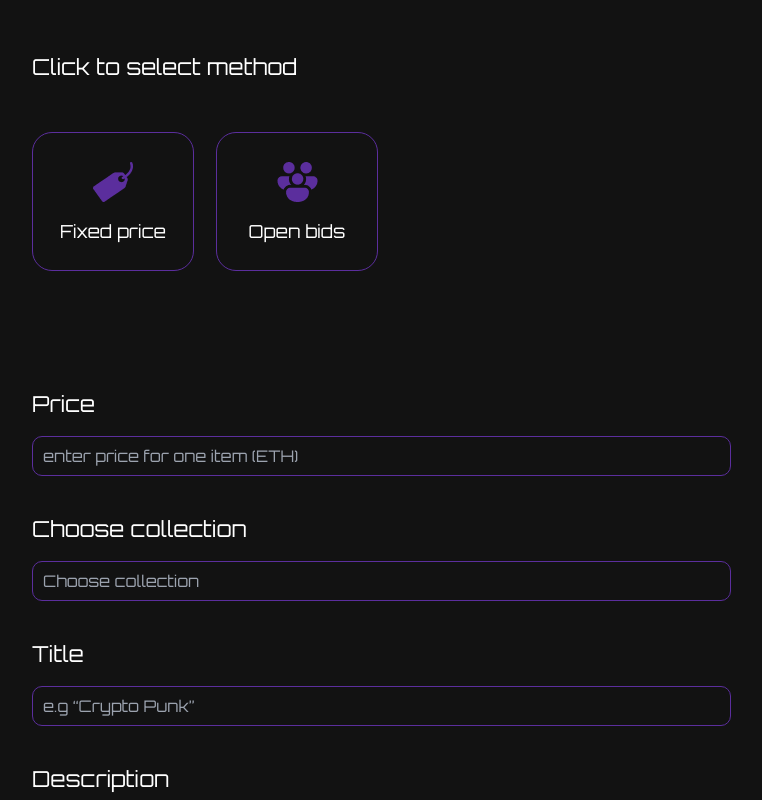
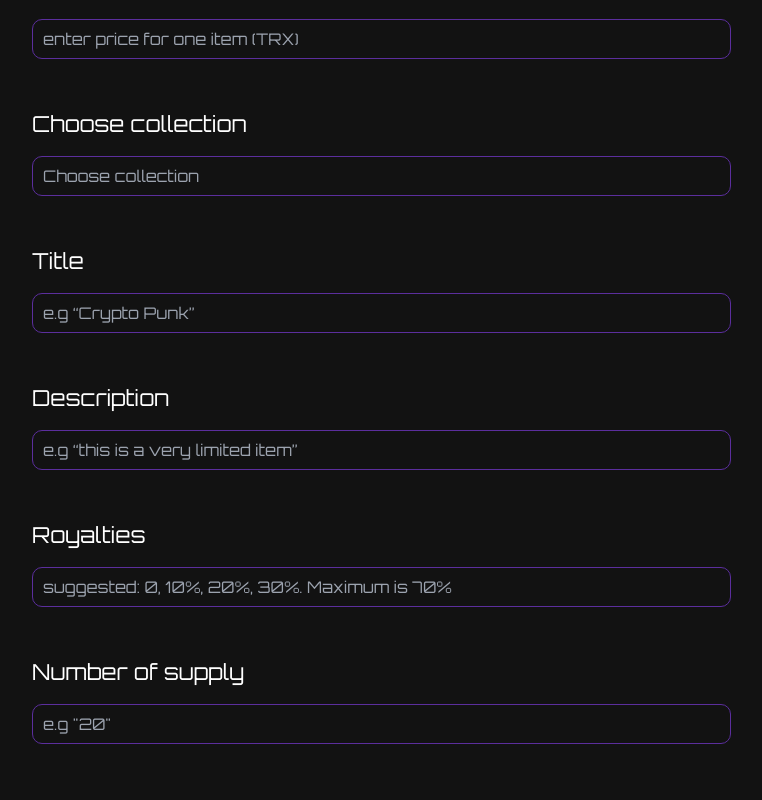
Before and after one commit to CoreX-Labs/CapitolLion, a React (Create React App) app in the folder CapitolLion_Marketplace/frontend/capitol-lion/: page /create/create-multiple in a window 1280 px wide. Shown: the part 1320-2120 px from the top of the page, without its empty margins (258-1020 px from the left). Built offline with nearby package versions, Linux system fonts and the light colour scheme.

Commit message:
Made the create-multiple page, added validatio and Installed React-hot-toast to handle toast notifications

```diff
--- a/CapitolLion_Marketplace/frontend/capitol-lion/package.json
+++ b/CapitolLion_Marketplace/frontend/capitol-lion/package.json
@@ -12,6 +12,7 @@
     "react": "^18.2.0",
     "react-dom": "^18.2.0",
     "react-hook-form": "^7.38.0",
+    "react-hot-toast": "^2.4.0",
     "react-reveal": "^1.2.2",
     "react-router-dom": "^6.4.2",
     "react-scripts": "5.0.1",
--- a/CapitolLion_Marketplace/frontend/capitol-lion/src/App.js
+++ b/CapitolLion_Marketplace/frontend/capitol-lion/src/App.js
@@ -17,9 +17,9 @@ function App() {
 			<Routes>
 				<Route path='/' element={<Home />} />
 				<Route path='/create' element={<Create />}>
-          <Route path="create-single" element={<CreateSingle />} />
-          <Route path="create-multiple" element={<CreateMultiple />} />
-        </Route>
+					<Route path="create-single" element={<CreateSingle />} />
+					<Route path="create-multiple" element={<CreateMultiple />} />
+				</Route>
 				<Route path='/marketplace' element={<Marketplace />} />
 				<Route path='/launchpad' element={<Launchpad />} />
 				<Route path='/musicDAO' element={<MusicDAO />} />
--- a/CapitolLion_Marketplace/frontend/capitol-lion/src/pages/create/Create.jsx
+++ b/CapitolLion_Marketplace/frontend/capitol-lion/src/pages/create/Create.jsx
@@ -85,6 +85,7 @@ const MultipleCard = styled.div`
 	border: 1px solid #5B2E9D;
 	border-radius: 20px;
 	cursor: pointer;
+	margin-bottom: 30px;
 	&:hover {
 		box-shadow: #5B2E9D 0px 0px 26px 5px;
 		transition: 500ms ease-in-out;
--- a/CapitolLion_Marketplace/frontend/capitol-lion/src/pages/create/CreateMultiple.jsx
+++ b/CapitolLion_Marketplace/frontend/capitol-lion/src/pages/create/CreateMultiple.jsx
@@ -1,109 +1,172 @@
 import React from 'react';
-import styled from "styled-components";
+import styled from 'styled-components';
+import { useForm } from 'react-hook-form';
+import * as yup from "yup";
+import { yupResolver } from "@hookform/resolvers/yup";
+import toast, { Toaster } from 'react-hot-toast';
+
+const notify = () => toast('Successfully created NFT.', {
+	duration: 5000,
+	position: 'top-right',
+
+	// Styling
+	style: {
+		border: '1px solid #5b2e9d',
+		borderRadius: '20px',
+		padding: '16px',
+		color: '#ffffff',
+		background: '#121212',
+		boxShadow: '1px 1px 29px 3px rgba(91, 46, 157, 0.3), inset 0px 4px 50px rgba(0, 0, 0, 0.8)',
+		fontSize: '18px',
+		fontFamily: 'orbitron-light',
+		marginTop: '60px'
+	},
+	className: '',
+
+	// Custom Icon
+	icon: '👏',
+
+	// Aria
+	ariaProps: {
+		role: 'status',
+		'aria-live': 'polite',
+	},
+});
 
 const CreateMultiple = () => {
-    const details = [
-        {
-            id: 1,
-            tag: "/price.png",
-            text: "Fixed price"
-        },
-        {
-            id: 2,
-            tag: "/bids.png",
-            text: "Open bids"
-        }
-    ]
+    const schema = yup.object().shape({
+        metadata: yup.mixed().required("Please provide a file"),
+        price: yup.number().positive().integer().min(1).required("Please Enter a price for your NFT"),
+        collection: yup.string().required("Please enter a collection for your NFT"),
+        title: yup.string().required("Give your NFT a name"),
+        description: yup.string().required("Add a description for your NFT"),
+        royalties: yup.number().positive().integer().min(0).max(70).required("Please Enter a price for your NFT"),
+        numberofsupply: yup.number().positive().integer().min(1).required("Please Enter number of supplies"),
+    });
+
+    const { register, handleSubmit, formState: {errors} } = useForm({
+        resolver: yupResolver(schema)
+    });
+
+	const onFormSubmit = (data) => {
+		console.log(data);
+	};
+
 	return (
 		<React.Fragment>
-        <div className="flex items-center justify-center pb-[100px]">
+			<div className='flex items-center justify-center pb-[100px]'>
 				<div>
-                <div className="">
-                    <div className="pb-[32px]">
-                        <h1 className="orbitron-light font-[600] text-[24px] leading-[30px]">Upload file</h1>
+				<Toaster />
+					<div className=''>
+						<div className='pb-[32px]'>
+							<h1 className='orbitron-light font-[600] text-[24px] leading-[30px]'>Upload file</h1>
 						</div>
+                        <form onSubmit={handleSubmit(onFormSubmit)}>
 						<InputSection>
 							<div>
-                            <h1 className="text-center orbitron-light font-[400] text-[22px] leading-[28px] pt-[39px]">PNG, JPG, GIF WEBP or MP4. Max 200MB</h1>
-                            <div className="flex items-center justify-center pt-[24px]">
-                                <input type="file" />
+								<h1 className='text-center orbitron-light font-[400] text-[22px] leading-[28px] pt-[39px]'>
+									PNG, JPG, GIF WEBP or MP4. Max 200MB
+								</h1>
+								<div className='flex items-center justify-center pt-[24px]'>
+									<input type='file' name='picture' {...register("metadata")} />
+                                    <p className="text-red-700 orbitron-light text-[17px] pt-[12px]">{errors.metadata?.message}</p>
 								</div>
 							</div>
 						</InputSection>
-                    <div className="pb-[80px]">
-                        <h1 className="orbitron-light font-[400] text-[22px] leading-[28px] pt-[39px] pb-[51px]">Click to select method</h1>
-                        <div className="flex gap-[22px] items-center">
-                        {
-                            details.map((d, index) => (
-                                <SelectMethod>
-                                    <div key={index} className="flex items-center justify-center pb-[18px]">
-                                        <img src={d.tag} alt="Price Tag" />
+						<div>
+
+								<label>
+									<h1 className='orbitron-light font-[400] text-[22px] leading-[28px] pt-[39px] pb-[18px]'>Price</h1>
+								</label>
+								<Input
+									className='orbitron-light'
+									type='number'
+									placeholder='enter price for one item (TRX)'
+									{...register('price')}
+								/>
+                                <p className="text-red-700 orbitron-light text-[17px] pt-[12px]">{errors.price?.message}</p>
+								{/*  */}
+								<label>
+									<h1 className='orbitron-light font-[400] text-[22px] leading-[28px] pt-[39px] pb-[18px]'>
+										Choose collection
+									</h1>
+								</label>
+								<Input className='orbitron-light' type='text' placeholder='Choose collection' {...register('collection')} />
+                                <p className="text-red-700 orbitron-light text-[17px] pt-[12px]">{errors.collection?.message}</p>
+								{/*  */}
+								<label>
+									<h1 className='orbitron-light font-[400] text-[22px] leading-[28px] pt-[39px] pb-[18px]'>Title</h1>
+								</label>
+								<Input className='orbitron-light' type='text' placeholder='e.g “Crypto Punk”' {...register('title')} />
+                                <p className="text-red-700 orbitron-light text-[17px] pt-[12px]">{errors.title?.message}</p>
+								{/*  */}
+								<label>
+									<h1 className='orbitron-light font-[400] text-[22px] leading-[28px] pt-[39px] pb-[18px]'>
+										Description
+									</h1>
+								</label>
+								<Input
+									className='orbitron-light'
+									type='text'
+									placeholder='e.g “this is a very limited item”'
+									{...register('description')}
+								/>
+                                <p className="text-red-700 orbitron-light text-[17px] pt-[12px]">{errors.description?.message}</p>
+								{/*  */}
+								<label>
+									<h1 className='orbitron-light font-[400] text-[22px] leading-[28px] pt-[39px] pb-[18px]'>
+										Royalties
+									</h1>
+								</label>
+								<Input
+									className='orbitron-light'
+									type=''
+									placeholder='suggested: 0, 10%, 20%, 30%. Maximum is 70%'
+									{...register('royalties')}
+								/>
+                                <p className="text-red-700 orbitron-light text-[17px] pt-[12px]">{errors.royalties?.message}</p>
+                                {/*  */}
+                                <label>
+									<h1 className='orbitron-light font-[400] text-[22px] leading-[28px] pt-[39px] pb-[18px]'>
+										Number of supply
+									</h1>
+								</label>
+								<Input
+									className='orbitron-light'
+									type=''
+									placeholder='e.g "20"'
+									{...register('numberofsupply')}
+								/>
+                                <p className="text-red-700 orbitron-light text-[17px] pt-[12px]">{errors.numberofsupply?.message}</p>
+								<div className='pt-[52px]'>
+									<button onClick={notify} className='w-[177px] h-[40px] bg-[#5B2E9D] rounded-[30px] hover:bg-[#6b37ba] transition-all duration-500 orbitron-light'>
+										Create Item
+									</button>
 								</div>
-                                    <div>
-                                        <p className="orbitron-light font-[500] text-[18px] leading-[23px] text-center">{d.text}</p>
-                                    </div>
-                                </SelectMethod>
-                            ))
-                        }
-                        </div>
-                    </div>
-                    <div>
-                        <form>
-                            <label><h1 className="orbitron-light font-[400] text-[22px] leading-[28px] pt-[39px] pb-[18px]">Price</h1></label>
-                            <Input className="orbitron-light" type="" placeholder='enter price for one item (ETH)' />
-                            {/*  */}
-                            <label><h1 className="orbitron-light font-[400] text-[22px] leading-[28px] pt-[39px] pb-[18px]">Choose collection</h1></label>
-                            <Input className="orbitron-light" type="" placeholder='Choose collection' />
-                            {/*  */}
-                            <label><h1 className="orbitron-light font-[400] text-[22px] leading-[28px] pt-[39px] pb-[18px]">Title</h1></label>
-                            <Input className="orbitron-light" type="" placeholder='e.g “Crypto Punk”' />
-                            {/*  */}
-                            <label><h1 className="orbitron-light font-[400] text-[22px] leading-[28px] pt-[39px] pb-[18px]">Description</h1></label>
-                            <Input className="orbitron-light" type="" placeholder='e.g “this is a very limited item”' />
-                            {/*  */}
-                            <label><h1 className="orbitron-light font-[400] text-[22px] leading-[28px] pt-[39px] pb-[18px]">Royalties</h1></label>
-                            <Input className="orbitron-light" type="" placeholder='suggested: 0, 10%, 20%, 30%. Maximum is 70%' />
-                            {/*  */}
-                            <label><h1 className="orbitron-light font-[400] text-[22px] leading-[28px] pt-[39px] pb-[18px]">Number of copies</h1></label>
-                            <Input className="orbitron-light" type="" placeholder='e.g. 25' />
-                            <div className="pt-[52px]">
-                                <button className='w-[177px] h-[40px] bg-[#5B2E9D] rounded-[30px] hover:bg-[#6b37ba] transition-all duration-500 orbitron-light'>Create Item</button>
+
 						</div>
                         </form>
 					</div>
 				</div>
 			</div>
-        </div>
 		</React.Fragment>
-  )
-}
+	);
+};
 
 export default CreateMultiple;
-
 
 const InputSection = styled.div`
 	width: 700px;
 	height: 170px;
-    border: 2.5px dashed #5B2E9D;
+	border: 2.5px dashed #5b2e9d;
 	border-radius: 20px;
-    margin-bottom: 80px
-`
+`;
 
 const Input = styled.input`
 	width: 699px;
 	height: 40px;
 	background: #121212;
-    border: 0.5px solid #5B2E9D;
+	border: 0.5px solid #5b2e9d;
 	border-radius: 10px;
 	padding: 10px;
-`
-
-const SelectMethod = styled.div`
-    width: 162px;
-    height: 139px;
-    background: #121212;
-    border: 0.5px solid #5B2E9D;
-    border-radius: 20px;
-    padding: 29px 26px;
-    cursor: pointer;
-`
+`;
```
Also changed, not shown: CapitolLion_Marketplace/frontend/capitol-lion/src/footer/Footer.jsx (+5 -5 lines), CapitolLion_Marketplace/frontend/capitol-lion/src/pages/create/CreateSingle.jsx (+35 -4 lines), CapitolLion_Marketplace/frontend/capitol-lion/src/Ellipse 4.png (deleted), 1 other file (tests, documents, lock files or other folders). Lines whose indentation alone changed are shown as unchanged.
